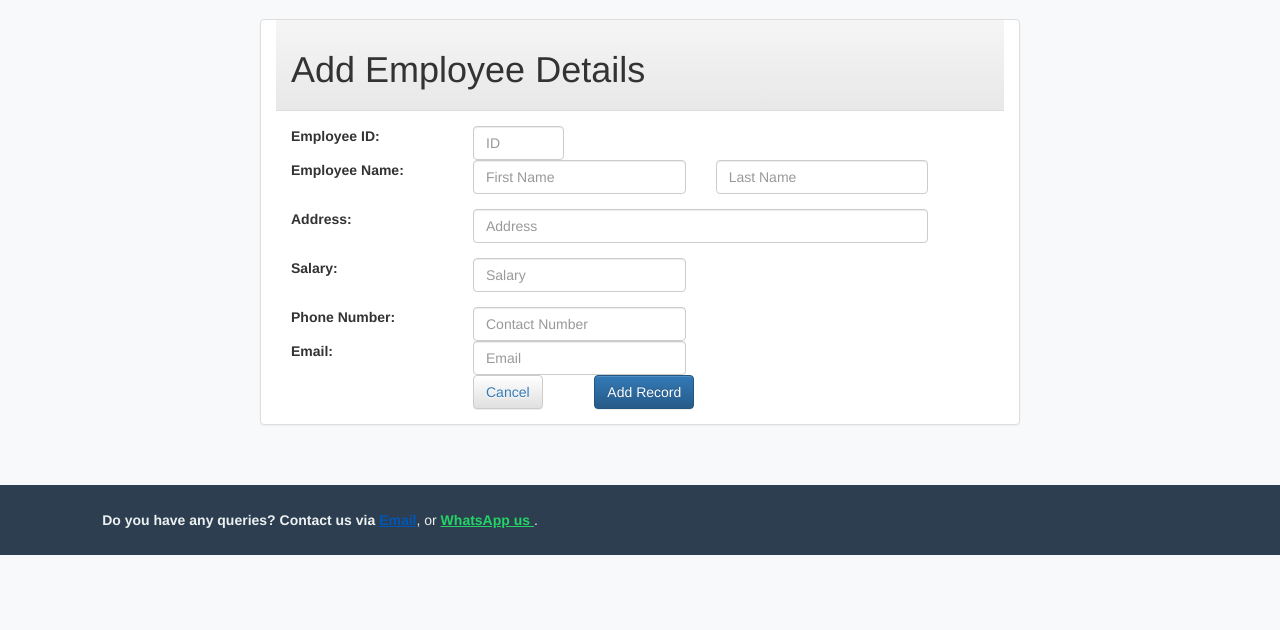
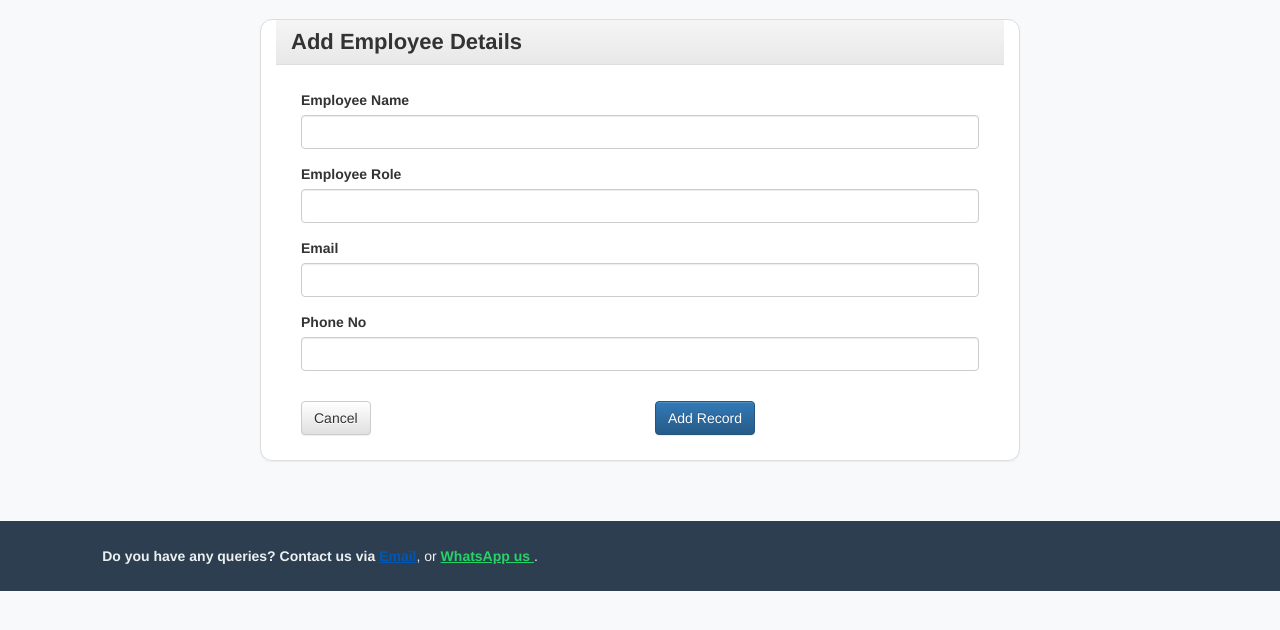
Before and after one commit to InfinityAbir/Maa-Medicine-Store, a Django app: page /pharma/empform/ in a window 1280 px wide. Shown: the part 51-681 px from the top of the page. Run offline with Django 3.2, Linux system fonts and the light colour scheme; some libraries are stand-ins or nearby versions.

Commit message:
Update emp.html

```diff
--- a/pharma/templates/pharma/emp.html
+++ b/pharma/templates/pharma/emp.html
@@ -1,5 +1,4 @@
 {% load static %}
-
 <!DOCTYPE html>
 <html lang="en">
   <head>
@@ -13,55 +12,35 @@
       href="{% static 'pharma/css/bootstrap-theme.min.css' %}"
     />
 
-    <!-- Custom inline style since you don’t have style.css -->
+    <!-- Custom inline style -->
     <style>
       body {
-        padding-top: 70px; /* Avoid navbar overlap */
+        padding-top: 70px;
         background-color: #f8f9fa;
       }
       .navbar-inverse {
         border-radius: 0;
       }
-      .jumbotron.jumcust {
-        background: #ffffff;
+      .panel-heading h1 {
+        margin: 0;
+        font-size: 22px;
+        font-weight: bold;
+      }
+      .panel {
         border-radius: 12px;
-        padding: 30px;
-        box-shadow: 0 4px 12px rgba(0, 0, 0, 0.1);
       }
-      .jumbotron h2 {
-        margin-bottom: 20px;
+      .panel-body {
+        padding: 25px;
+      }
+      .form-group label {
         font-weight: bold;
-        color: #333;
       }
-      table {
-        background: #fff;
-        border-radius: 8px;
-        overflow: hidden;
-      }
-      table th {
-        background: #343a40;
-        color: #fff;
-        text-align: center;
-      }
-      table td {
-        text-align: center;
-        vertical-align: middle;
-      }
-      .table-hover tbody tr:hover {
-        background-color: #f1f1f1;
-      }
-      .idlink a {
-        color: #007bff;
-        font-weight: bold;
-        text-decoration: none;
-      }
-      .idlink a:hover {
-        text-decoration: underline;
+      .padtop15 {
+        margin-top: 15px;
       }
       .alert {
         border-radius: 8px;
       }
-     /* Footer */
       footer {
         background: #2c3e50;
         color: #ecf0f1;
@@ -82,7 +61,7 @@
     <script src="{% static 'pharma/js/jquery.js' %}"></script>
     <script src="{% static 'pharma/js/bootstrap.min.js' %}"></script>
 
-    <title>Add Employee Details</title>
+    <title>Add / Update Employee</title>
   </head>
   <body>
     {% if messages %} {% for message in messages %}
@@ -124,7 +103,7 @@
 
         <div class="collapse navbar-collapse" id="thisnav">
           <ul class="nav navbar-nav">
-            <!-- Dealer Management (Admins only) -->
+            <!-- Dealer Management -->
             <li class="dropdown">
               <a href="#" class="dropdown-toggle" data-toggle="dropdown"
                 >Dealer Management <b class="caret"></b
@@ -197,273 +176,141 @@
       </div>
     </nav>
 
+    <!-- Main content -->
     <div class="container">
       <div class="col-md-2"></div>
-      <div class="panel panel-default col-md-8 jumcust2">
+      <div class="panel panel-default col-md-8">
         <div class="panel-heading">
-          <h1 class="padtop5">
+          <h1>
             {% if add %} Add Employee Details {% else %} Update Employee Details
             {% endif %}
           </h1>
         </div>
         <div class="panel-body">
           {% if emp %}
+          <!-- UPDATE form -->
           <form action="/pharma/empformupdate/{{ emp.id }}/" method="post">
             {% csrf_token %}
-            <div class="row">
-              <div class="col-md-3 padtop5">
-                <label for="e_id" class="form-control-label"
-                  >Employee ID:</label
-                >
-              </div>
-              <div class="col-md-2">
+
+            <div class="form-group">
+              <label for="empname">Employee Name</label>
               <input
                 type="text"
                 class="form-control"
-                  id="e_id"
-                  placeholder="Code"
-                  name="eid"
-                  value="{{ emp.e_id }}"
+                name="empname"
+                id="empname"
+                value="{{ emp.empname }}"
                 required
               />
             </div>
-            </div>
-            <div class="row padtop15">
-              <div class="col-md-3 padtop5">
-                <label for="firstName" class="form-control-label"
-                  >Employee Name:</label
-                >
-              </div>
-              <div class="form-group col-md-4">
+            <div class="form-group">
+              <label for="emprole">Employee Role</label>
               <input
                 type="text"
-                  name="fname"
                 class="form-control"
-                  id="firstName"
-                  placeholder="First Name"
-                  value="{{ emp.fname }}"
+                name="emprole"
+                id="emprole"
+                value="{{ emp.emprole }}"
                 required
               />
             </div>
-              <div class="col-md-4">
+            <div class="form-group">
+              <label for="empemail">Email</label>
               <input
-                  type="text"
-                  name="lname"
+                type="email"
                 class="form-control"
-                  id="lastName"
-                  placeholder="Last Name"
-                  value="{{ emp.lname }}"
+                name="empemail"
+                id="empemail"
+                value="{{ emp.empemail }}"
                 required
               />
             </div>
-            </div>
-            <div class="row padtop5">
-              <div class="col-md-3 padtop5">
-                <label for="address" class="form-control-label">Address:</label>
-              </div>
-              <div class="form-group col-md-8">
+            <div class="form-group">
+              <label for="empphn">Phone No</label>
               <input
                 type="text"
                 class="form-control"
-                  id="address"
-                  placeholder="Address"
-                  name="address"
-                  value="{{ emp.address }}"
+                name="empphn"
+                id="empphn"
+                value="{{ emp.empphn }}"
+                required
               />
             </div>
+
+            <!-- Buttons -->
+            <div class="row">
+              <div class="col-md-4 padtop15">
+                <a href="/pharma/" class="btn btn-default">Cancel</a>
               </div>
-            <div class="row padtop5">
-              <div class="col-md-3 padtop5">
-                <label for="sal" class="form-control-label">Salary:</label>
+              <div class="col-md-4 padtop15">
+                <button type="submit" class="btn btn-primary">
+                  Update Record
+                </button>
               </div>
-              <div class="form-group col-md-4">
+              <div class="col-md-4 padtop15">
+                <a
+                  href="/pharma/empformdelete/{{ emp.id }}/"
+                  class="btn btn-danger"
+                  >Delete Record</a
+                >
+              </div>
+            </div>
+          </form>
+
+          {% else %}
+          <!-- INSERT form -->
+          <form action="/pharma/empforminsert/" method="post">
+            {% csrf_token %}
+
+            <div class="form-group">
+              <label for="empname">Employee Name</label>
               <input
                 type="text"
                 class="form-control"
-                  id="sal"
-                  placeholder="Salary"
-                  name="sal"
-                  value="{{ emp.sal }}"
+                name="empname"
+                id="empname"
                 required
               />
             </div>
-            </div>
-            <div class="row padtop5">
-              <div class="col-md-3">
-                <label for="phn_no" class="form-control-label padtop5"
-                  >Phone Number:</label
-                >
-              </div>
-              <div class="col-md-4">
+            <div class="form-group">
+              <label for="emprole">Employee Role</label>
               <input
                 type="text"
-                  name="pno"
                 class="form-control"
-                  id="phn_no"
-                  placeholder="Contact Number"
-                  value="{{ emp.phn_no }}"
+                name="emprole"
+                id="emprole"
                 required
               />
             </div>
-            </div>
-            <div class="row padtop15">
-              <div class="col-md-3">
-                <label for="email" class="form-control-label padtop5"
-                  >Email:</label
-                >
-              </div>
-              <div class="col-md-4">
+            <div class="form-group">
+              <label for="empemail">Email</label>
               <input
-                  type="text"
-                  name="email"
+                type="email"
                 class="form-control"
-                  id="email"
-                  placeholder="Email"
-                  value="{{ emp.email }}"
+                name="empemail"
+                id="empemail"
+                required
               />
             </div>
-            </div>
-            <div class="row" id="buttoncustom">
-              <div class="col-md-3"></div>
-              <div class="col-md-2 padtop15">
-                <button type="submit" class="btn btn-default">
-                  <a href="/pharma/">Cancel</a>
-                </button>
-              </div>
-              <div class="col-md-2 padtop15">
-                <button type="submit" class="btn btn-primary">
-                  {% if add %} Add Record {% else %} Update Record {% endif %}
-                </button>
-              </div>
-              <div class="col-md-offset-8 padtop15">
-                <button type="submit" class="delbut btn btn-danger">
-                  <a href="/pharma/empformdelete/{{ emp.id }}/"
-                    >Delete Record</a
-                  >
-                </button>
-              </div>
-            </div>
-          </form>
-          {% else %}
-          <form action="/pharma/empforminsert/" method="post">
-            {% csrf_token %}
-            <div class="row">
-              <div class="col-md-3 padtop5">
-                <label for="e_id" class="form-control-label"
-                  >Employee ID:</label
-                >
-              </div>
-              <div class="col-md-2">
+            <div class="form-group">
+              <label for="empphn">Phone No</label>
               <input
                 type="text"
                 class="form-control"
-                  id="e_id"
-                  placeholder="ID"
-                  name="eid"
+                name="empphn"
+                id="empphn"
                 required
               />
             </div>
+
+            <!-- Buttons -->
+            <div class="row">
+              <div class="col-md-6 padtop15">
+                <a href="/pharma/" class="btn btn-default">Cancel</a>
               </div>
-            <div class="row padtop15">
-              <div class="col-md-3 padtop5">
-                <label for="firstName" class="form-control-label"
-                  >Employee Name:</label
-                >
-              </div>
-              <div class="form-group col-md-4">
-                <input
-                  type="text"
-                  name="fname"
-                  class="form-control"
-                  id="firstName"
-                  placeholder="First Name"
-                  value=""
-                  required
-                />
-              </div>
-              <div class="col-md-4">
-                <input
-                  type="text"
-                  name="lname"
-                  class="form-control"
-                  id="lastName"
-                  placeholder="Last Name"
-                  required
-                />
-              </div>
-            </div>
-            <div class="row padtop5">
-              <div class="col-md-3 padtop5">
-                <label for="address" class="form-control-label">Address:</label>
-              </div>
-              <div class="form-group col-md-8">
-                <input
-                  type="text"
-                  class="form-control"
-                  id="address"
-                  placeholder="Address"
-                  name="address"
-                />
-              </div>
-            </div>
-            <div class="row padtop5">
-              <div class="col-md-3 padtop5">
-                <label for="sal" class="form-control-label">Salary:</label>
-              </div>
-              <div class="form-group col-md-4">
-                <input
-                  type="text"
-                  class="form-control"
-                  id="sal"
-                  placeholder="Salary"
-                  name="sal"
-                  required
-                />
-              </div>
-            </div>
-            <div class="row padtop5">
-              <div class="col-md-3">
-                <label for="phn_no" class="form-control-label padtop5"
-                  >Phone Number:</label
-                >
-              </div>
-              <div class="col-md-4">
-                <input
-                  type="text"
-                  name="pno"
-                  class="form-control"
-                  id="phn_no"
-                  placeholder="Contact Number"
-                  required
-                />
-              </div>
-            </div>
-            <div class="row padtop15">
-              <div class="col-md-3">
-                <label for="email" class="form-control-label padtop5"
-                  >Email:</label
-                >
-              </div>
-              <div class="col-md-4">
-                <input
-                  type="text"
-                  name="email"
-                  class="form-control"
-                  id="email"
-                  placeholder="Email"
-                />
-              </div>
-            </div>
-            <div class="row" id="buttoncustom">
-              <div class="col-md-3"></div>
-              <div class="col-md-2 padtop15">
-                <button type="submit" class="btn btn-default">
-                  <a href="/pharma/">Cancel</a>
-                </button>
-              </div>
-              <div class="col-md-2 padtop15">
+              <div class="col-md-6 padtop15">
                 <button type="submit" class="btn btn-primary">
-                  {% if add %} Add Record {% else %} Update Record {% endif %}
+                  Add Record
                 </button>
               </div>
             </div>
@@ -472,18 +319,26 @@
         </div>
       </div>
     </div>
+
+    <!-- Footer -->
     <footer id="contact" class="container-fluid text-center">
       <div class="row">
         <div class="left-footer col-lg-6">
           <span class="footer-text">
             <strong>Do you have any queries? Contact us via </strong>
-              <a href="mailto:abirha3896@gmail.com" style="color: #0057b5; text-decoration: underline;"><strong>Email</strong></a>,
-              or
-              <a href="https://wa.me/8801701554707" target="_blank" style="color: #25D366; text-decoration: underline;">
-                <strong>WhatsApp us</strong>
-              </a>.
+            <a
+              href="mailto:abirha3896@gmail.com"
+              style="color: #0057b5; text-decoration: underline"
+              ><strong>Email</strong></a
+            >, or
+            <a
+              href="https://wa.me/8801701554707"
+              target="_blank"
+              style="color: #25d366; text-decoration: underline"
+            >
+              <strong>WhatsApp us</strong> </a
+            >.
           </span>
-          </div>
         </div>
       </div>
     </footer>
```
Lines whose indentation alone changed are shown as unchanged.
